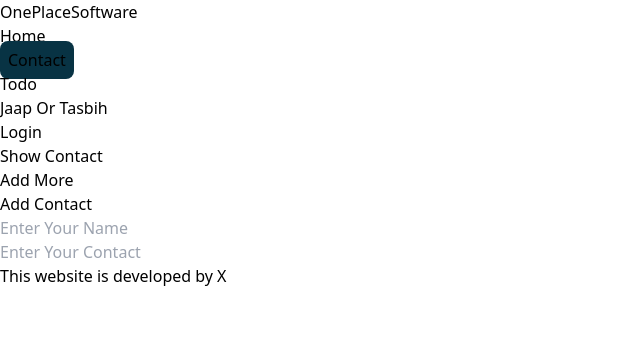
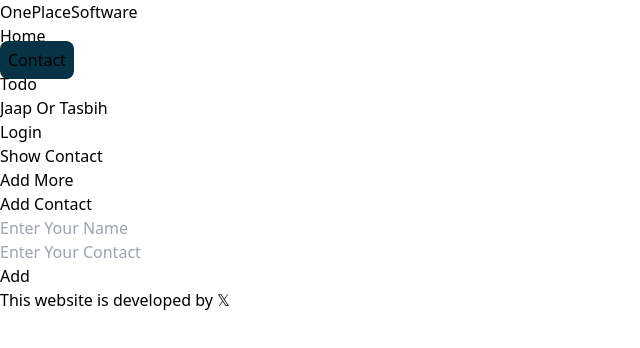
Before and after one commit to sohelx196/Contact-App, a React (Vite) app: page /contact/addUser in a window 1280 px wide. Shown: the top 348 px of the page, without its empty margins (0-640 px from the left). Built offline with nearby package versions, Linux system fonts and the light colour scheme.

Commit message:
changed In main

```diff
--- a/index.html
+++ b/index.html
@@ -2,11 +2,10 @@
 <html lang="en">
   <head>
     <meta charset="UTF-8" />
-    <!-- <link rel="icon" type="image/svg+xml" href="/vite.svg" /> -->
     <meta name="viewport" content="width=device-width, initial-scale=1.0" />
     <title>One Place Software</title>
   </head>
-  <body class="bg-black">
+  <body class="bg-black ">
     <div id="root"></div>
     <script type="module" src="/src/main.jsx"></script>
   </body>
--- a/src/App.jsx
+++ b/src/App.jsx
@@ -4,7 +4,6 @@
 import { Header } from "./component/Header";
 import { SideBar } from "./component/SideBar";
 import Footer from "./features/footer/Footer";
-
 import { Outlet} from "react-router-dom";
 
 function App() {
@@ -15,10 +14,11 @@
       <div className="flex">
         <SideBar />
         <div className="w-full h-screen p-8">
-          <Outlet/>
+          <Outlet />
         </div>
       </div>
       <Footer />
+
     </>
   );
 }
--- a/src/features/Jaap And Tasbih/TasbihOrJaap.jsx
+++ b/src/features/Jaap And Tasbih/TasbihOrJaap.jsx
@@ -1,13 +1,13 @@
 import React, { useState } from "react";
 
 function TasbihOrJaap() {
-  const [initialVal, setewJaap] = useState(0);
+  const [initialVal, setnewJaap] = useState(0);
   const jaapVal = () => {
-    setewJaap(initialVal + 1);
+    setnewJaap(initialVal + 1);
   };
 
   const missedJaap = () => {
-      setewJaap(initialVal - 1);
+      setnewJaap(initialVal - 1);
   }
 
   return (
--- a/src/features/contact/AddContactForm.jsx
+++ b/src/features/contact/AddContactForm.jsx
@@ -1,20 +1,28 @@
-import React from 'react'
-import InputField from '../../component/InputField'
+import React from "react";
+import InputField from "../../component/InputField";
 
 export function AddContactForm() {
   return (
     <>
-       <form action="#">
-            <div className='border border-white rounded-xl  text-white w-max p-6 shadow-lg shadow-slate-500 bg-slate-900 '>
-                <div>
-                    <h2 className='text-center text-xl text-gray-200 font-extralight'>Add Contact</h2>
-                </div>
-                <div className='m-5'>
-                    <InputField type="text" placeholder="Enter Your Name"/>
-                    <InputField type="number" placeholder="Enter Your Contact"/>
-                </div>
+      <form action="#">
+        <div className="border border-white rounded-xl  text-white w-max p-6 shadow-lg shadow-slate-500 bg-slate-900 ">
+          <div>
+            <h2 className="text-center text-xl text-gray-200 font-extralight">
+              Add Contact
+            </h2>
+          </div>
+          <div className="m-5">
+            <InputField type="text" placeholder="Enter Your Name" />
+            <InputField type="number" placeholder="Enter Your Contact" />
+
+            <div className="text-center mt-3">
+              <button id="addContact" className="border border-gray-300 rounded-lg text-white  text-xs hover:border-gray-500 hover:transition-all p-2">
+                Add
+              </button>
             </div>
-       </form>
+          </div>
+        </div>
+      </form>
     </>
-  )
+  );
 }
--- a/src/features/contact/Contact.jsx
+++ b/src/features/contact/Contact.jsx
@@ -1,5 +1,5 @@
 import React from "react";
-import { UserDetail } from "../../component/UserDetail";
+
 import { Outlet, NavLink} from "react-router-dom";
 
 function Contact() {
@@ -7,7 +7,6 @@
     <div>
 
       <div className="flex">
-
       <div>
       <div className="text-center">
         <NavLink to="showContact">
@@ -25,6 +24,7 @@
           </button>
         </NavLink>
       </div>
+
       </div>
 
       <div className="my-6">
--- a/src/features/footer/Footer.jsx
+++ b/src/features/footer/Footer.jsx
@@ -4,7 +4,7 @@
   return (
     <div className='border text-white rounded-xl p-5 m-5 bg-slate-900 '>
         <div>
-            <h3>This website is developed by X</h3>
+            <h3>This website is developed by 𝕏</h3>
         </div>
     </div>
   )
--- a/src/features/home/Home.jsx
+++ b/src/features/home/Home.jsx
@@ -6,7 +6,6 @@
   return (
     <div className='text-center flex flex-col justify-center h-screen'>
         <h1 className='text-slate-300 sm:text-base md:text-xl lg:text-3xl font-serif'>Hey there..Lets Explore Some Features !!</h1>
-
     </div>
   )
 }
--- a/src/features/todo/AddTodoForm.jsx
+++ b/src/features/todo/AddTodoForm.jsx
@@ -1,7 +1,10 @@
-import React from 'react'
+import React, { useEffect } from 'react'
 import InputField from '../../component/InputField'
 
 function AddTodoForm() {
+
+
+
   return (
     <div>
 
@@ -13,11 +16,12 @@
         </div>
 
         <div className='text-center m-3'>
-            <button className='border border-gray-300 rounded-lg text-white p-1 text-xs'>Add Todo</button>
+            <button className='border border-gray-300 rounded-lg text-white  text-xs hover:border-gray-500 hover:transition-all p-2'>
+              Add Todo
+            </button>
         </div>
 
        </form>
-
     </div>
   )
 }
```
Also changed, not shown: src/router.jsx (+29 -31 lines), package.json (line endings or trailing spaces).
